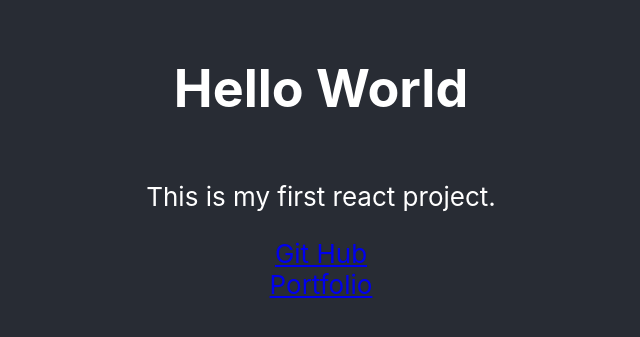
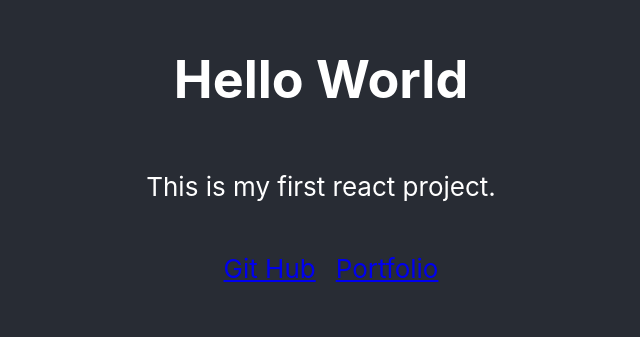
Before and after one commit to Damianpad/react-daily, a React (Create React App) app: page / in a window 1280 px wide. Shown: the part 239-576 px from the top of the page, without its empty margins (319-959 px from the left). Built offline with nearby package versions, Linux system fonts and the light colour scheme.

Commit message:
Added CSS to links

```diff
--- a/src/App.css
+++ b/src/App.css
@@ -36,3 +36,12 @@
     transform: rotate(360deg);
   }
 }
+
+.link-container {
+  display: flex;
+  padding: 25px;
+}
+
+a {
+  margin-left: 20px;
+}
--- a/src/App.js
+++ b/src/App.js
@@ -7,8 +7,12 @@ function App() {
       <header className="App-header">
         <h1>Hello World</h1>
         <p>This is my first react project.</p>
+        <div class='link-container'>
         <a href='https://github.com/Damianpad'>Git Hub</a>
         <a href='./portfolio.js'>Portfolio</a>
+
+        </div>
+
       </header>
     </div>
   );
```
